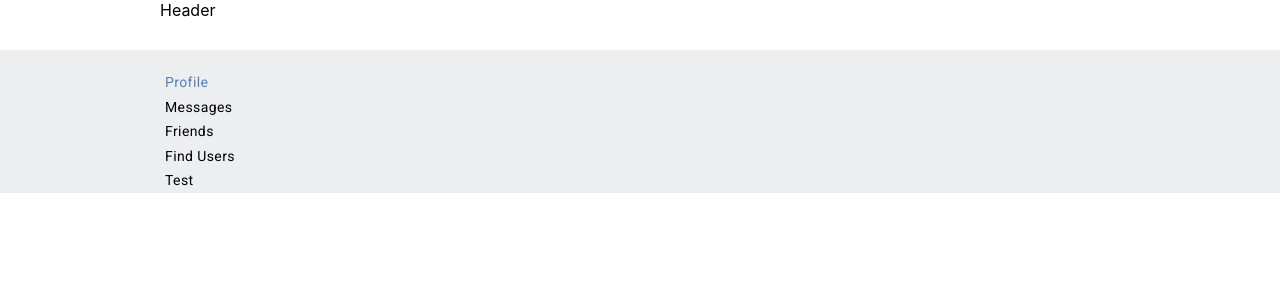
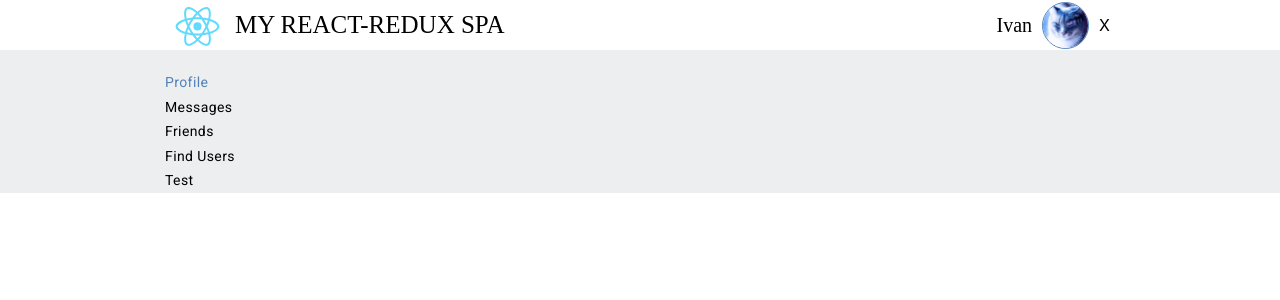
Before and after one commit to Ivan-F-Dev/Demonstration-project, a React (Create React App) app: page / in a window 1280 px wide. Shown: the top 300 px of the page. Built offline with nearby package versions, Linux system fonts and the light colour scheme.

Commit message:
creating the initial version of the header

```diff
--- a/src/components/Header/Header.js
+++ b/src/components/Header/Header.js
@@ -1,12 +1,26 @@
 import React from 'react'
 import s from './Header.module.scss';
+import logo from './../../img/logo.svg';
+import ava from './../../img/AvatarCat.jpg';
 
 const Header = () => (
     <div className={s.header}>
-            Header
+        <div className={s.leftHeaderPart}>
+            <div className={s.logoWrapper}>
+                <div className={s.logo}><img src={logo} alt=""/></div>
+            </div>
+            <div className={s.textWrapper}>
+                <div className={s.text}>my react-redux spa</div>
+            </div>
+        </div>
+        <div className={s.rightHeaderPart}>
+            <div className={s.name}>Ivan</div>
+            <div className={s.photoWrapper}><img src={ava} alt=""/></div>
+            <div className={s.burger}>X</div>
+        </div>
+
     </div>
 )
 
 
-
 export default Header;
--- a/src/components/Header/Header.module.scss
+++ b/src/components/Header/Header.module.scss
@@ -1,4 +1,74 @@
 @import "../../defaultStyles";
+
 .header {
+  width: 100%;
+  height: 100%;
+  display: flex;
+  justify-content: space-between;
 
+
+  .leftHeaderPart {
+    display: flex;
+
+    .logoWrapper {
+      overflow: hidden;
+      position: relative;
+      width: 75px;
+      height: 50px;
+
+      .logo {
+        width: 100%;
+        height: 100%;
+        position: absolute;
+        left: 0;
+        right: 0;
+        object-fit: cover;
+
+      }
+    }
+
+    .textWrapper {
+      display: flex;
+      align-items: center;
+
+      .text {
+        display: inline;
+        text-transform: uppercase;
+        font-size: 25px;
+        font-family: "Arial Rounded MT";
+      }
+    }
+  }
+
+  .rightHeaderPart {
+    display: flex;
+    align-items: center;
+    .name {
+      font-family: "Arial Rounded MT";
+      font-size: 20px;
+      padding: 0 10px;
+    }
+
+    .photoWrapper {
+      overflow: hidden;
+      position: relative;
+      width: 45px;
+      height: 45px;
+      border-radius: 50%;
+      border: #5181b8 solid 1px;
+
+      img {
+        width: 100%;
+        height: 100%;
+        position: absolute;
+        left: 0;
+        right: 0;
+        object-fit: cover;
+      }
+    }
+
+    .burger {
+padding: 0 10px;
+    }
+  }
 }
```
